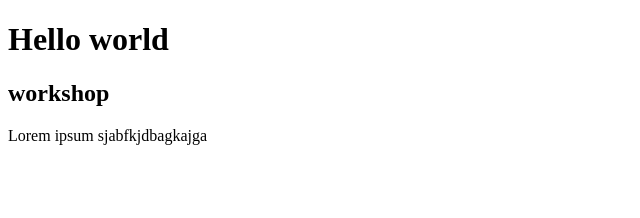
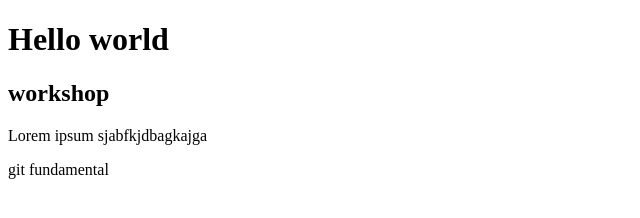
Before and after one commit to fialazl/demo-repo, a plain HTML site: page index.html in a window 1280 px wide. Shown: the whole page, without its empty margins (0-640 px from the left). Drawn offline with Linux system fonts and the light colour scheme.

Commit message:
Update index.html

```diff
--- a/index.html
+++ b/index.html
@@ -9,5 +9,6 @@
     <h1>Hello world</h1>
     <h2>workshop</h2>
     <p>Lorem ipsum sjabfkjdbagkajga</p>
+    <p>git fundamental</p>
 </body>
 </html>
```
